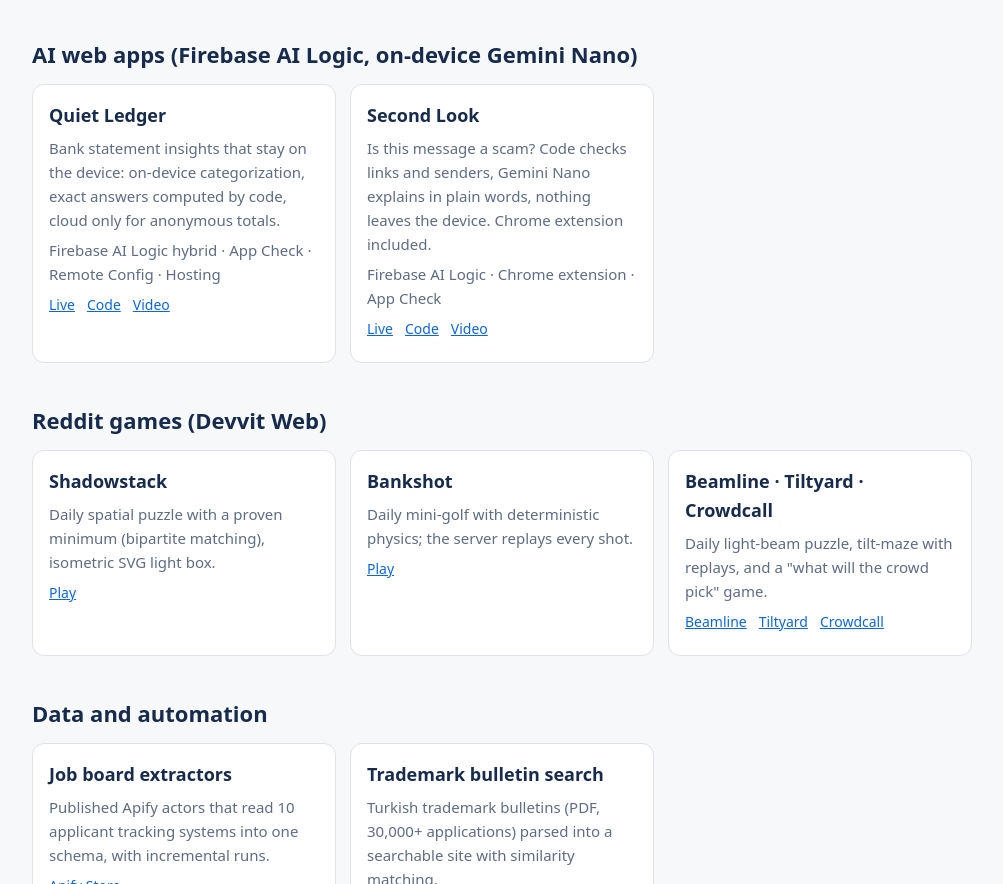
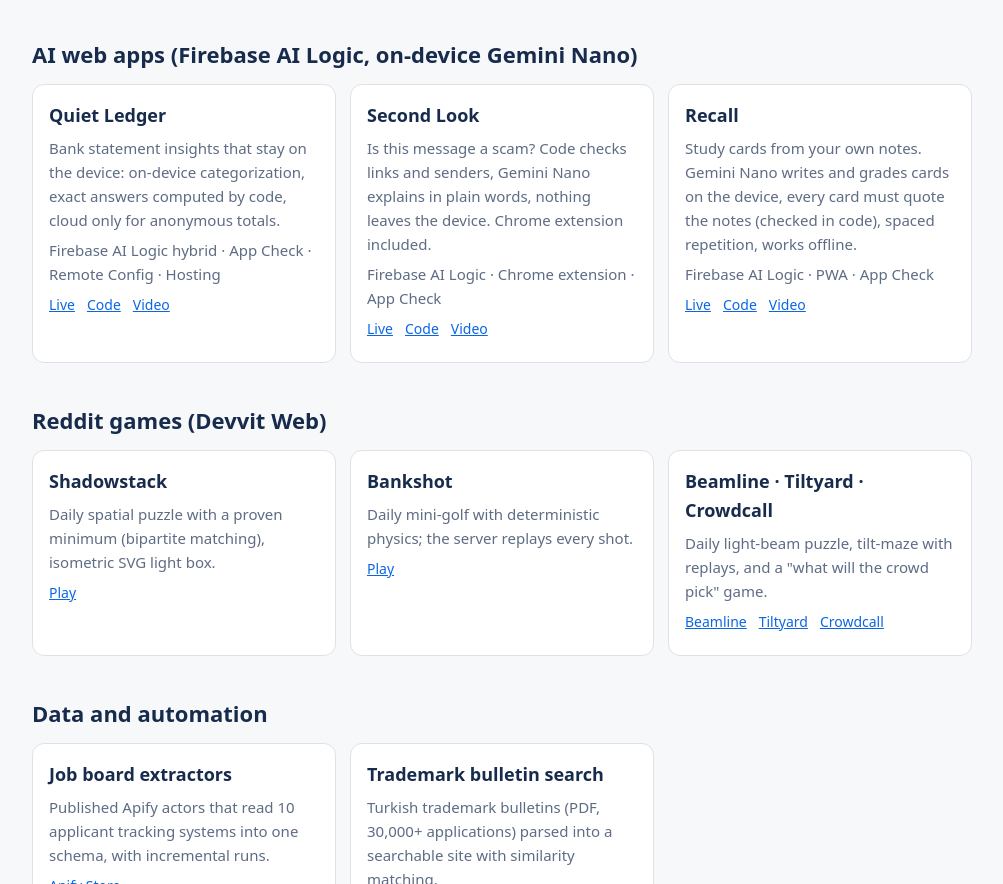
Before and after one commit to mertbatis/kronides-apps, a plain HTML site: page portfolio/index.html in a window 1280 px wide. Shown: the part 1569-2453 px from the top of the page, without its empty margins (138-1141 px from the left). Drawn offline with Linux system fonts and the light colour scheme.

Commit message:
Portfolio: add Recall
Co-Authored-By: Claude Opus 5.5 <noreply@anthropic.com>

```diff
--- a/portfolio/index.html
+++ b/portfolio/index.html
@@ -33,6 +33,7 @@ ul{padding-left:20px}</style></head><body><main>
 <div class="grid">
 <div class="c"><h3>Quiet Ledger</h3><p>Bank statement insights that stay on the device: on-device categorization, exact answers computed by code, cloud only for anonymous totals.</p><p class="tags">Firebase AI Logic hybrid · App Check · Remote Config · Hosting</p><p class="links"><a href="https://quiet-ledger-c9fd6.web.app">Live</a><a href="https://github.com/mertbatis/quiet-ledger">Code</a><a href="https://youtu.be/cAjVbQ6VLTs">Video</a></p></div>
 <div class="c"><h3>Second Look</h3><p>Is this message a scam? Code checks links and senders, Gemini Nano explains in plain words, nothing leaves the device. Chrome extension included.</p><p class="tags">Firebase AI Logic · Chrome extension · App Check</p><p class="links"><a href="https://second-look-kronides.web.app">Live</a><a href="https://github.com/mertbatis/second-look">Code</a><a href="https://youtu.be/T9GBBByipck">Video</a></p></div>
+<div class="c"><h3>Recall</h3><p>Study cards from your own notes. Gemini Nano writes and grades cards on the device, every card must quote the notes (checked in code), spaced repetition, works offline.</p><p class="tags">Firebase AI Logic · PWA · App Check</p><p class="links"><a href="https://recall-kronides.web.app">Live</a><a href="https://github.com/mertbatis/recall">Code</a><a href="https://youtu.be/JLNyqoUVI58">Video</a></p></div>
 </div>
 
 <h2>Reddit games (Devvit Web)</h2>
```
